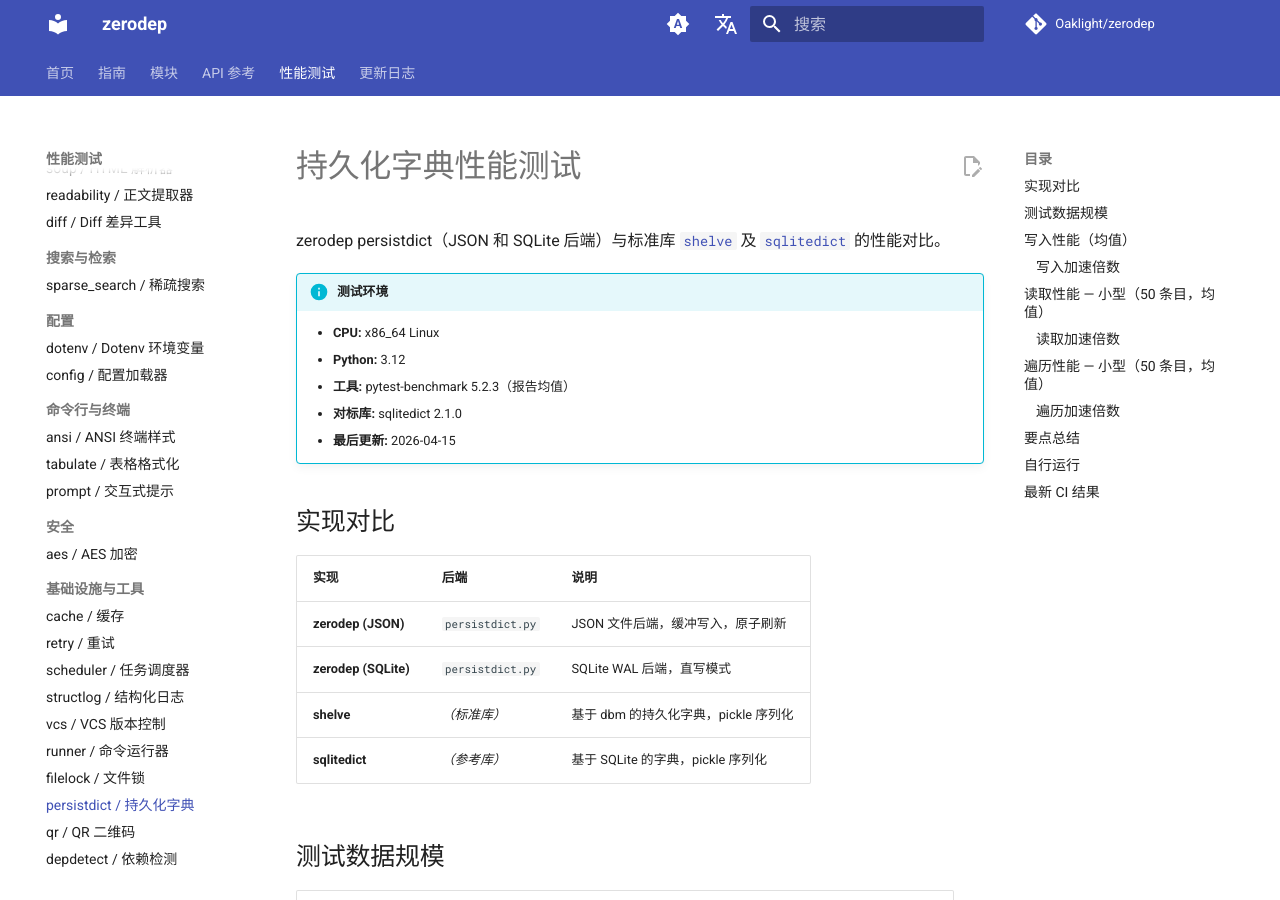
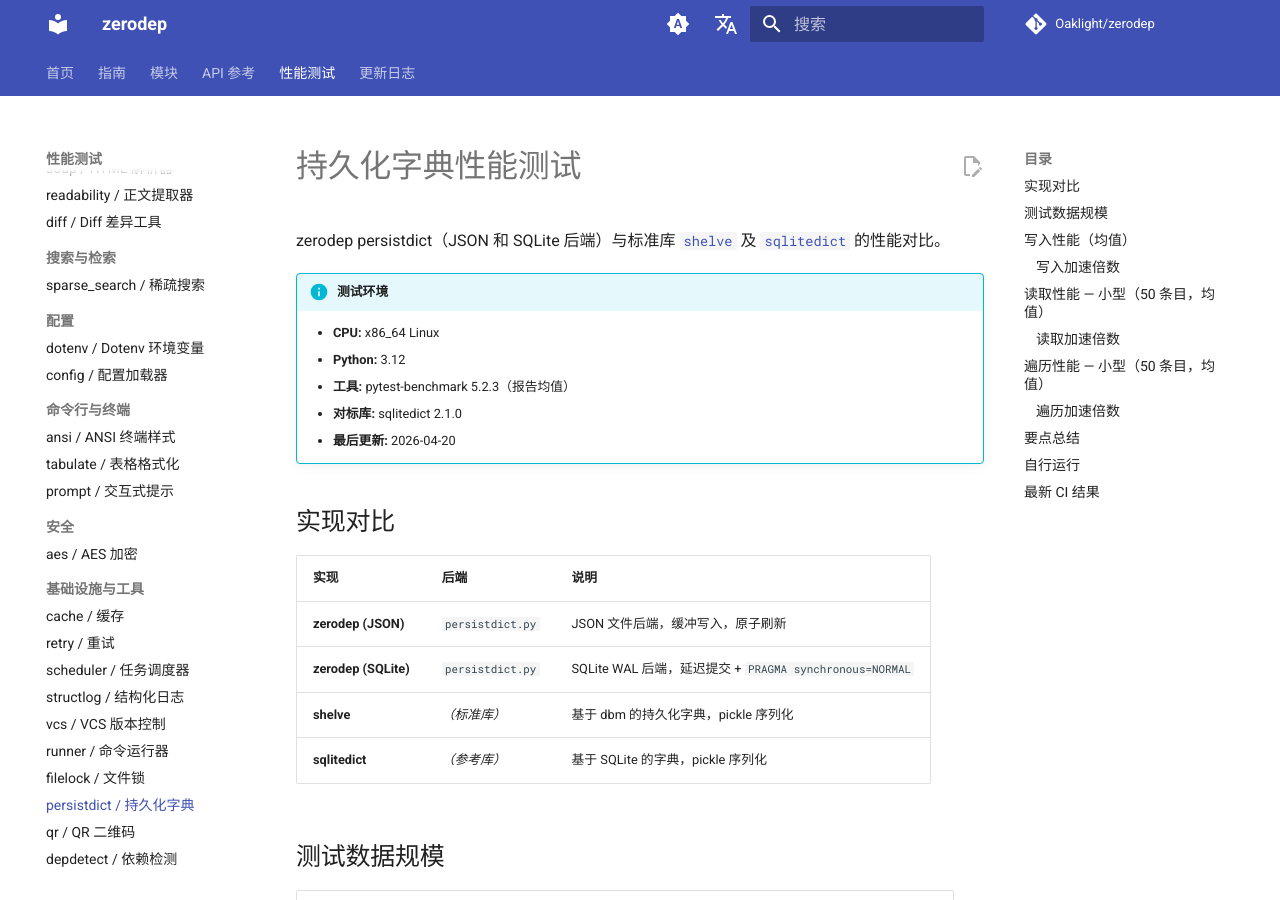
Before and after one commit to Oaklight/zerodep, an MkDocs documentation site: the page built from docs/benchmarks/persistdict.md, in a window 1280 px wide and 900 px high. Built offline with MkDocs 1.6.1 and Material for MkDocs 9.7.7, drawn with Linux system fonts in a browser that asks for light colours; comment, search, counter and statistics services are not loaded; some of the changed text lies outside the part shown.

Commit message:
docs: update persistdict benchmark and changelog for SQLite optimization

```diff
--- a/docs/benchmarks/persistdict.md
+++ b/docs/benchmarks/persistdict.md
@@ -7,14 +7,14 @@
     - **Python:** 3.12
     - **工具:** pytest-benchmark 5.2.3（报告均值）
     - **对标库:** sqlitedict 2.1.0
-    - **最后更新:** 2026-04-15
+    - **最后更新:** 2026-04-20
 
 ## 实现对比
 
 | 实现 | 后端 | 说明 |
 |------|------|------|
 | **zerodep (JSON)** | `persistdict.py` | JSON 文件后端，缓冲写入，原子刷新 |
-| **zerodep (SQLite)** | `persistdict.py` | SQLite WAL 后端，直写模式 |
+| **zerodep (SQLite)** | `persistdict.py` | SQLite WAL 后端，延迟提交 + `PRAGMA synchronous=NORMAL` |
 | **shelve** | *（标准库）* | 基于 dbm 的持久化字典，pickle 序列化 |
 | **sqlitedict** | *（参考库）* | 基于 SQLite 的字典，pickle 序列化 |
 
@@ -76,7 +76,7 @@
 ## 要点总结
 
 - **JSON 后端整体最快** -- 缓冲写入 + 原子刷新使其成为中小型数据集的最佳选择。
-- **SQLite 后端以写入速度换取持久性** -- 直写提交比 JSON 的缓冲方式慢，但每次写入都立即持久化。
+- **SQLite 后端以写入速度换取持久性** -- 延迟提交配合 `PRAGMA synchronous=NORMAL` 在持久性和性能间取得平衡。通过 `commit_every` 参数进行批量写入可进一步降低每次写入的开销。
 - **两种后端都远超 sqlitedict** -- 写入快 10-43 倍，读取快 15-31 倍。这是因为 sqlitedict 使用 pickle 序列化且每次操作都有提交开销。
 - **明显快于 shelve** -- zerodep JSON 写入比 shelve 快 3.9-4.7 倍，读取快 4.0 倍。SQLite 后端也比 shelve 在各项操作中快 1.1-1.9 倍。
 - **无 pickle** -- 不同于 shelve 和 sqlitedict，zerodep 默认使用 JSON 序列化，避免反序列化漏洞。
```
Also changed, not shown: docs/changelog.md (+2 -1 lines).
